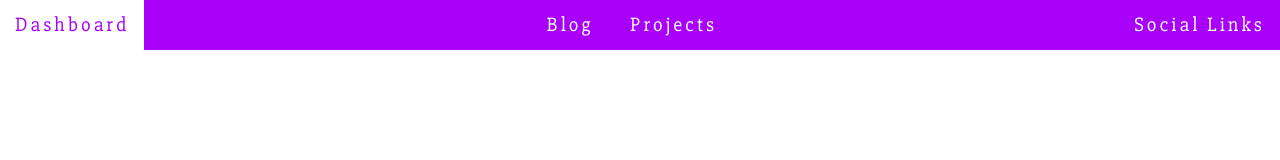
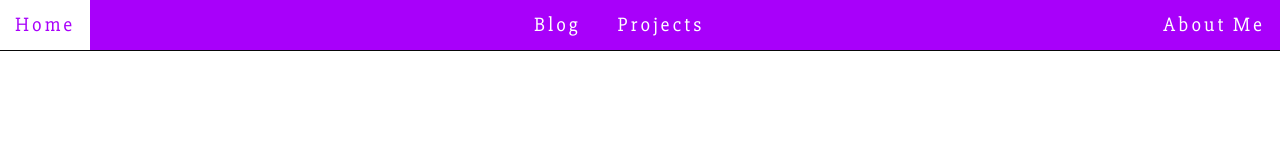
Before and after one commit to isiddey/isiddey.github.io, a plain HTML site: page index.html in a window 1280 px wide. Drawn offline with nearby package versions, Linux system fonts and the light colour scheme.

Commit message:
Navbar css update

```diff
--- a/index.html
+++ b/index.html
@@ -9,7 +9,6 @@
 </head>
 
 <body>
-    <div class="container-fluid">
   <nav class="navbar navbar-inverse navbar-fixed-top" role="navigation">
     <div class="navbar-header">
       <button type="button" class="navbar-toggle" data-toggle="collapse" data-target="#navBar">
@@ -21,14 +20,14 @@
     </div>
     <div class="collapse navbar-collapse" id="navBar">
       <ul class="nav navbar-nav">
-              <li class="pull-left"><a href="#">Dashboard</a></li>
+        <li class="pull-left active"><a href="#">Home</a></li>
         <li><a href="#">Blog</a></li>
         <li><a href="#">Projects</a></li>
-              <li class="social pull-right"><a href="#">Social Links</a></li>
+        <li class="social pull-right"><a href="#">About Me</a></li>
       </ul>
-          </div><!-- /.navbar-collapse -->
+    </div>
+    <!-- /.navbar-collapse -->
   </nav>
-    </div><!-- /.container-fluid -->
 </body>
 
 </html>
--- a/main.css
+++ b/main.css
@@ -6,11 +6,8 @@
 }
 .navbar{
 	font-size:20px;
-	margin:0px 0p 0px 0px;
 	background:rgb(168,0,250);
 	letter-spacing:3px;
-	border:0px;
-	line-height:50px;
 	Font-Family:"Slabo 27px"
 }
 .navbar-nav{
```
Lines whose indentation alone changed are shown as unchanged.
